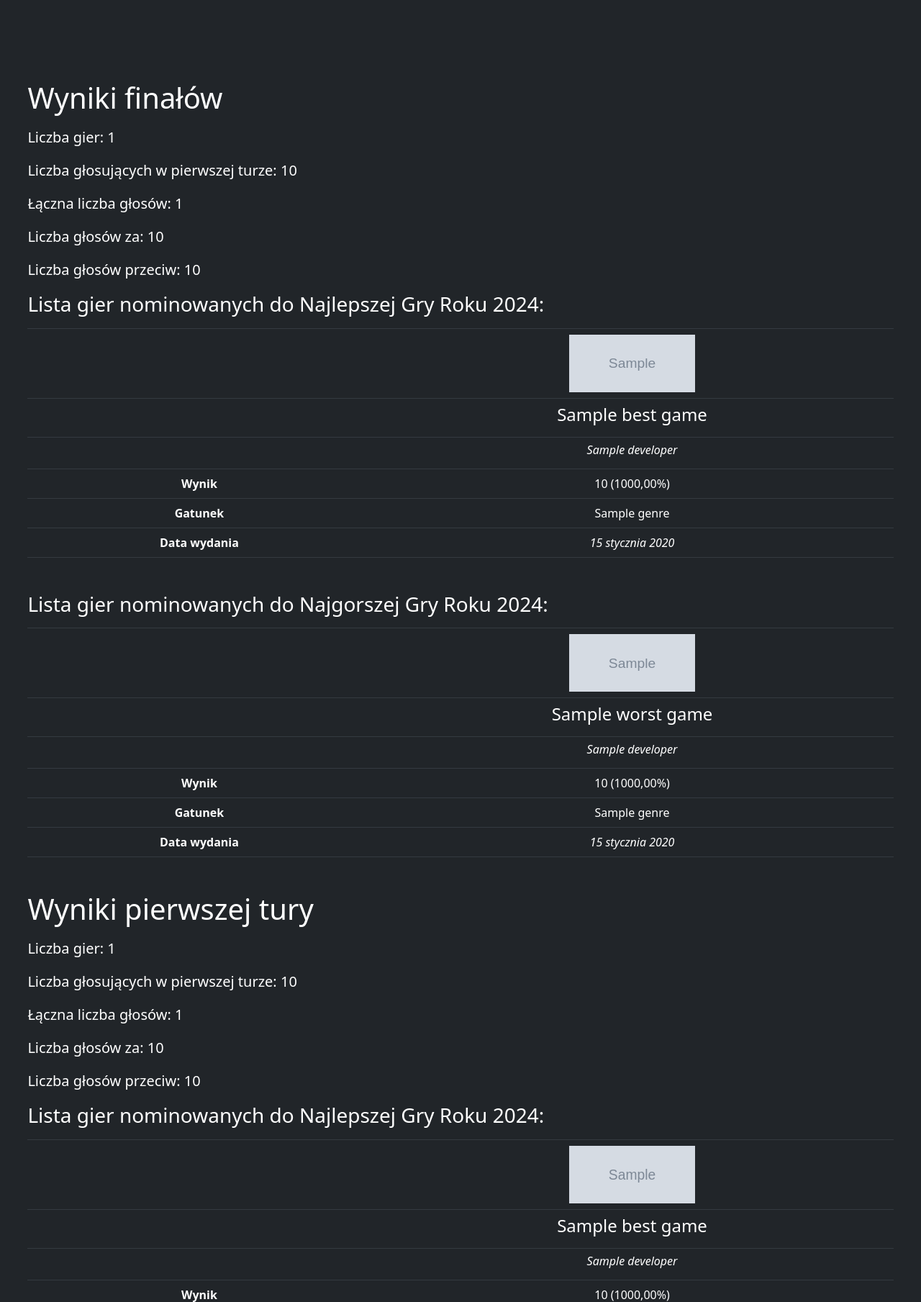
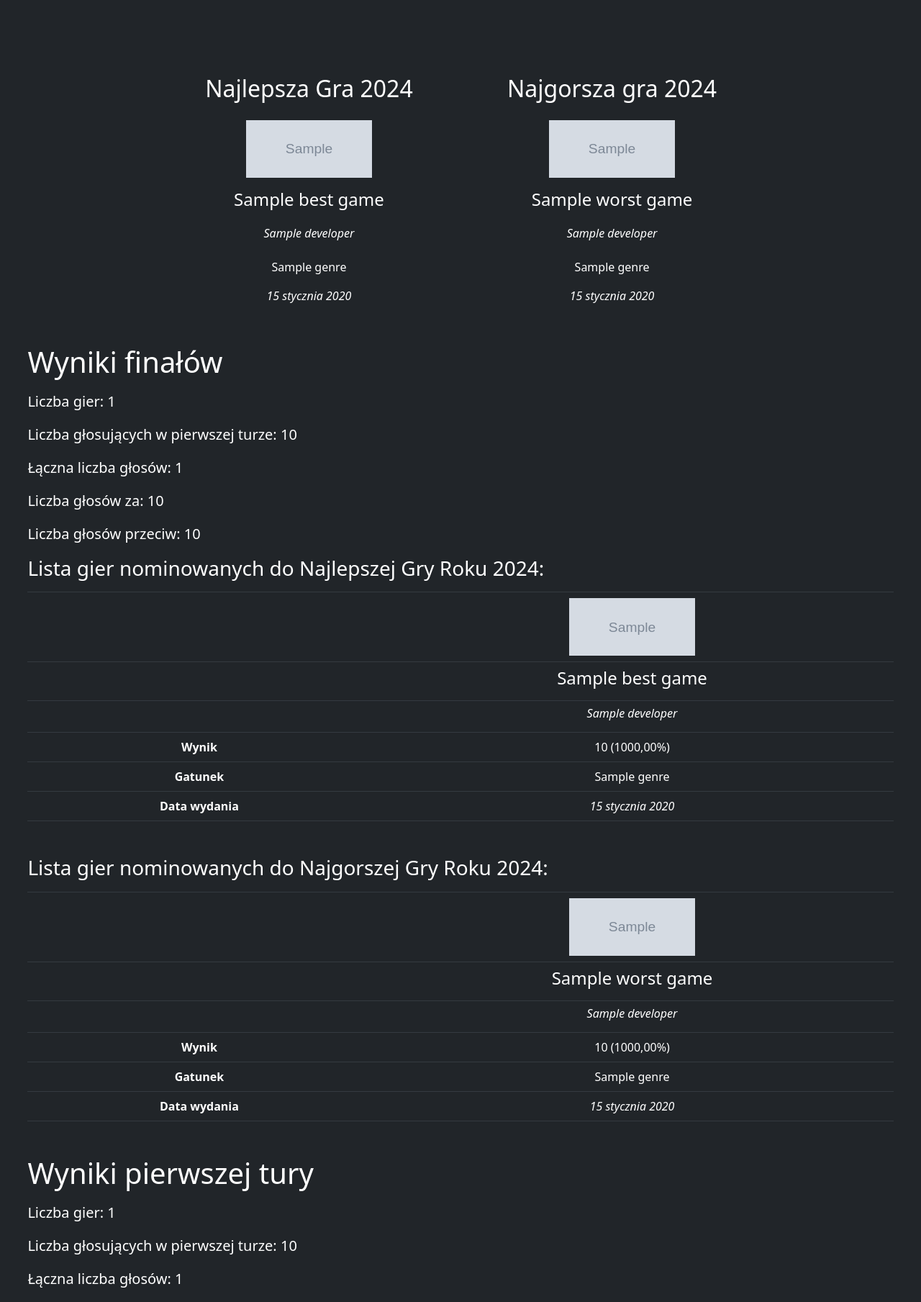
Before and after one commit to CyberSmoki/GOTY, a Django app: template goty/templates/results.html in a window 1280 px wide. Shown: the part 171-1980 px from the top of the page at 72% size. Run offline with Django 4.2, Linux system fonts and the light colour scheme; the template is opened without the code that fills it: most values are stand-ins (such as "Sample title", 1, 10 or a date in 2020); grey boxes marked "Sample" are stand-in pictures; some libraries are stand-ins or nearby versions.

Commit message:
added view for best and worst game

```diff
--- a/app/views.py
+++ b/app/views.py
@@ -93,6 +93,8 @@ def results(request) -> HttpResponse:
                 'total_votes': votes_count_2['total'],
                 'positive_votes': votes_count_2['positive'],
                 'negative_votes': votes_count_2['negative'],
+                'best_game': best_games[0],
+                'worst_game': worst_games[0],
             }
 
     return render(
--- /dev/null
+++ b/goty/templates/partial/winners.html
@@ -0,0 +1,58 @@
+{% load humanize %}
+{% load mathfilters %}
+<table class="table table-dark text-center mb-5" style="margin: auto; width: 70%;">
+    <tbody class="result-table">
+        <tr>
+            <td>
+                <h2>Najlepsza Gra 2024</h2>
+            </td>
+            <td>
+                <h2>Najgorsza gra 2024</h2>
+            </td>
+        </tr>
+        <tr>
+            <td class="table-images">
+                <div class="game-image-container-small">
+                    <img src="{{best.image_url}}" class="game-image small-game-image">
+                </div>
+            </td>
+            <td class="table-images">
+                <div class="game-image-container-small">
+                    <img src="{{worst.image_url}}" class="game-image small-game-image">
+                </div>
+            </td>
+        </tr>
+        <tr>
+            <td>
+                <h4>{{best.name}}</h4>
+            </td>
+            <td>
+                <h4>{{worst.name}}</h4>
+            </td>
+        </tr>
+        <tr>
+            <td>
+                <h6><i>{{best.developer}}</i></h6>
+            </td>
+            <td>
+                <h6><i>{{worst.developer}}</i></h6>
+            </td>
+        </tr>
+        <tr>
+            <td>
+                {{best.genre}}
+            </td>
+            <td>
+                {{worst.genre}}
+            </td>
+        </tr>
+        <tr>
+            <td>
+                <i>{{best.release_date|date:"j E Y"}}</i>
+            </td>
+            <td>
+                <i>{{worst.release_date|date:"j E Y"}}</i>
+            </td>
+        </tr>
+    </tbody>
+</table>
--- a/goty/templates/results.html
+++ b/goty/templates/results.html
@@ -41,6 +41,7 @@
     </div>
     <div class="results">
         {% if results_stage_2 is not None %}
+        {% include 'partial/winners.html' with results=results_stage_2 best=results_stage_2.best_game worst=results_stage_2.worst_game %}
                 <p class="lead">
                     <h1>
                         Wyniki finałów
--- a/static/css/styles.css
+++ b/static/css/styles.css
@@ -232,3 +232,7 @@ tbody.result-table tr th, tbody.result-table tr td{
 .table-images{
     width: 15%;
 }
+
+.action-buttons input[type="radio"]:disabled + label {
+    cursor: not-allowed;
+}
```
